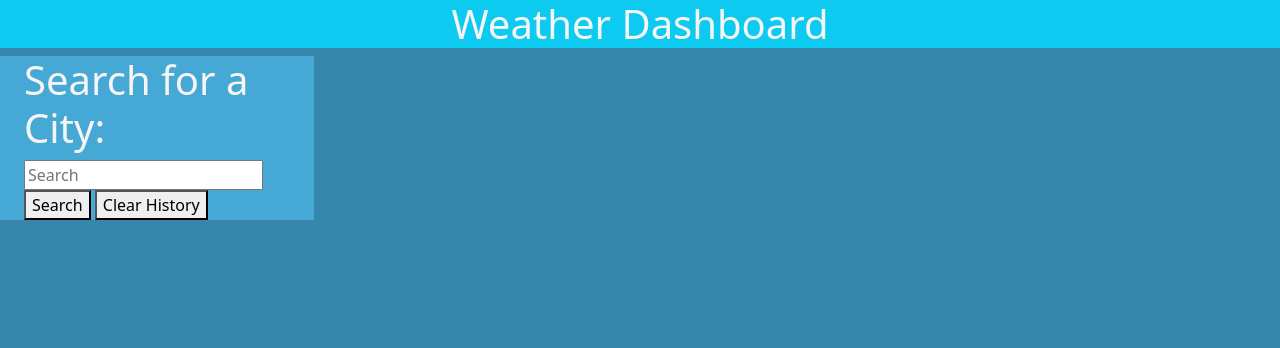
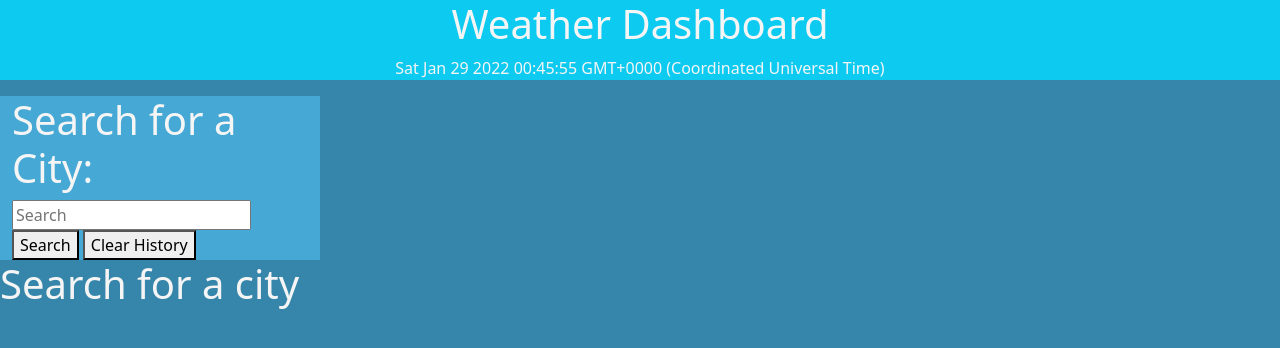
Before and after one commit to zainuabidin/browse-weather, a plain HTML site: page index.html in a window 1280 px wide. Drawn offline with nearby package versions, Linux system fonts and the light colour scheme.

Commit message:
time and date added

```diff
--- a/app.js
+++ b/app.js
@@ -0,0 +1,5 @@
+
+
+    const d = new Date();
+    document.getElementById("demo").innerHTML = d;
+    console.log("hello")
--- a/index.html
+++ b/index.html
@@ -19,8 +19,9 @@
     <!-- Header -->
     <header class="bg-info">
       <h1 class="col-md-12">Weather Dashboard</h1>
+      <p id="demo"></p>
     </header>
-    <div class="row wrapper">
+    <div>
     <aside class="col-md-3">
       <!-- Search bar -->
       <div class="container">
@@ -36,9 +37,12 @@
     </div>
 
 
-
-
-
+<main>
+    <h1>
+        Search for a city
+    </h1>
+    <h3 class="todayDate"></h3>
+</main>
 
 
 
--- a/style.css
+++ b/style.css
@@ -18,12 +18,3 @@ aside {
 
 
 }
-
-
-
-
-.card {
-    display: inline-block;
-    width: 100%;
-    border-radius: 15px;
-}
```
